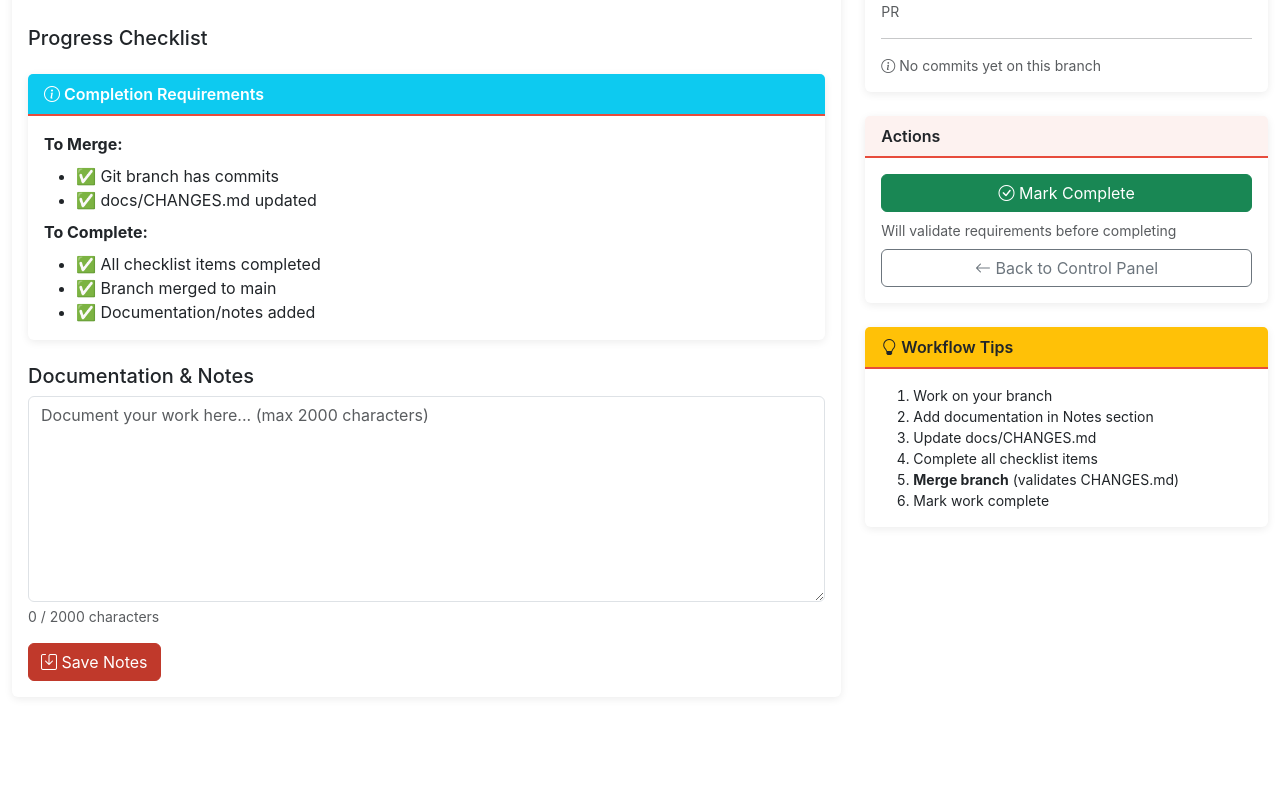
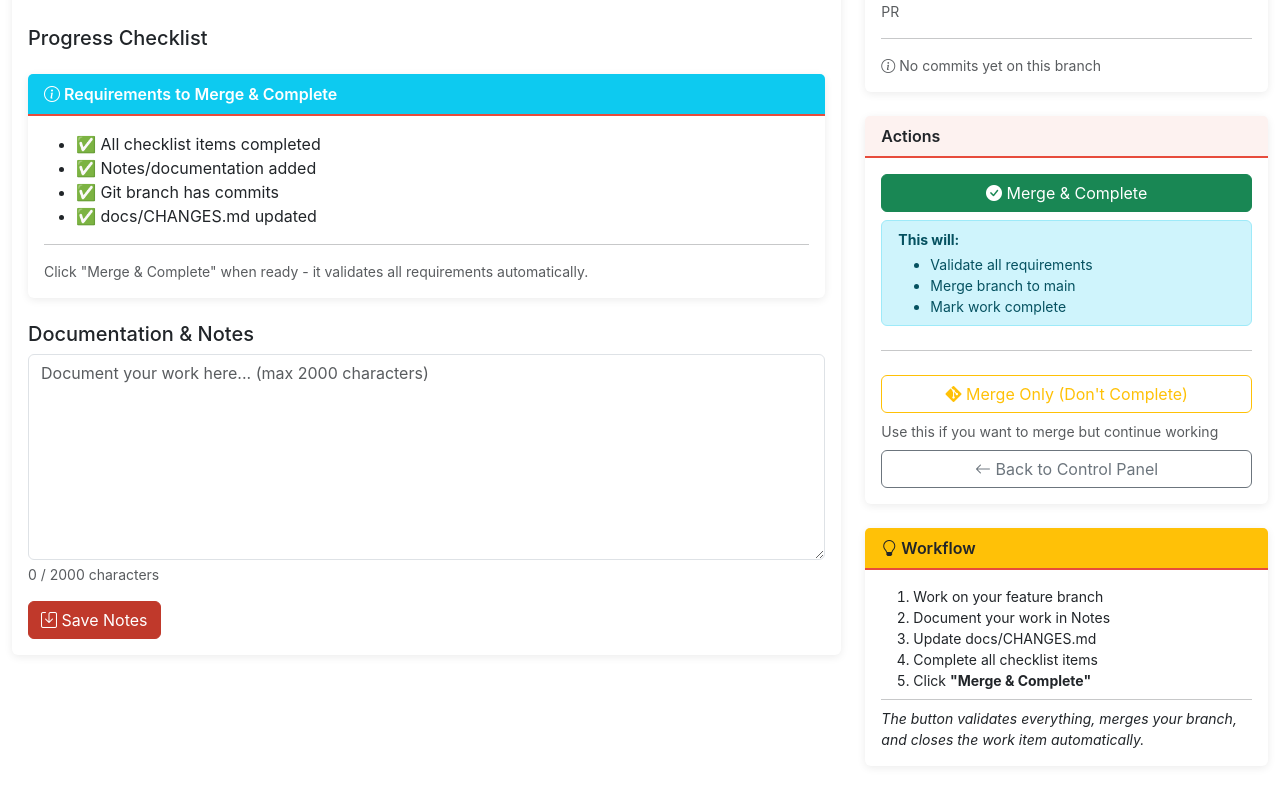
Before and after one commit to wallisga/calcifer, a FastAPI app: template calcifer-app/templates/work_item.html in a window 1280 px wide. Shown: the part 241-1031 px from the top of the page. Before the commit the page ends 922 px from the top, so only its background shows below. Run offline with FastAPI, Linux system fonts and the light colour scheme; the template is opened without the code that fills it, so the values that code supplies are empty.

Commit message:
Improve work item flow

```diff
--- a/calcifer-app/src/main.py
+++ b/calcifer-app/src/main.py
@@ -205,7 +205,7 @@ async def update_notes(
 
 @app.post("/work/{work_id}/complete")
 async def complete_work(work_id: int, db: Session = Depends(get_db)):
-    """Mark work as complete - with validation."""
+    """Mark work as complete - simple validation only."""
     work_item = db.query(models.WorkItem).filter(models.WorkItem.id == work_id).first()
     if not work_item:
         raise HTTPException(status_code=404, detail="Work item not found")
@@ -218,19 +218,12 @@ async def complete_work(work_id: int, db: Session = Depends(get_db)):
     if incomplete_items:
         errors.append(f"{len(incomplete_items)} checklist item(s) not completed")
 
-    # Check 2: Branch exists and has commits?
-    if work_item.git_branch:
-        branch_info = git_manager.get_branch_info(work_item.git_branch)
-        if not branch_info["exists"]:
-            errors.append(f"Git branch '{work_item.git_branch}' does not exist")
-
-        # Check 3: CHANGES.md updated?
-        if not git_manager.check_changes_md_updated():
-            errors.append("docs/CHANGES.md not updated in this branch")
+    # Check 2: Branch merged?
+    if work_item.git_branch and not work_item.branch_merged:
+        errors.append("Branch not yet merged to main")
 
     # If there are validation errors, show them
     if errors:
-        # Store errors in session/flash message (for now, we'll redirect with query param)
         error_msg = " | ".join(errors)
         return RedirectResponse(
             url=f"/work/{work_id}?error={error_msg}",
@@ -299,6 +292,72 @@ async def merge_work_branch(work_id: int, db: Session = Depends(get_db)):
             url=f"/work/{work_id}?error=Merge failed: {result}",
             status_code=303
         )
+
+@app.post("/work/{work_id}/merge-and-complete")
+async def merge_and_complete(work_id: int, db: Session = Depends(get_db)):
+    """Validate, merge branch, and complete work item in one action."""
+    work_item = db.query(models.WorkItem).filter(models.WorkItem.id == work_id).first()
+    if not work_item:
+        raise HTTPException(status_code=404, detail="Work item not found")
+
+    # VALIDATION PHASE
+    errors = []
+
+    # Check 1: All checklist items completed?
+    incomplete_items = [item for item in work_item.checklist if not item.get("done", False)]
+    if incomplete_items:
+        errors.append(f"{len(incomplete_items)} checklist item(s) not completed")
+
+    # Check 2: Branch exists?
+    if not work_item.git_branch:
+        errors.append("No Git branch associated with this work item")
+
+    # Check 3: Branch has commits?
+    if work_item.git_branch:
+        branch_commits = git_manager.get_branch_commits(work_item.git_branch)
+        if not branch_commits:
+            errors.append("Branch has no commits")
+
+    # Check 4: CHANGES.md updated?
+    if work_item.git_branch:
+        if not git_manager.check_changes_md_updated():
+            errors.append("docs/CHANGES.md not updated in this branch")
+
+    # If validation fails, stop here
+    if errors:
+        error_msg = " | ".join(errors)
+        return RedirectResponse(
+            url=f"/work/{work_id}?error={error_msg}",
+            status_code=303
+        )
+
+    # MERGE PHASE
+    # Check if already merged
+    if git_manager.is_branch_merged(work_item.git_branch):
+        work_item.branch_merged = True
+    else:
+        # Attempt merge
+        success, result = git_manager.merge_branch(work_item.git_branch)
+
+        if not success:
+            return RedirectResponse(
+                url=f"/work/{work_id}?error=Merge failed: {result}",
+                status_code=303
+            )
+
+        # Update merge status
+        work_item.branch_merged = True
+        work_item.merge_commit_sha = result
+
+    # COMPLETION PHASE
+    work_item.status = "complete"
+    work_item.completed_date = datetime.utcnow()
+    db.commit()
+
+    return RedirectResponse(
+        url="/?success=Work item completed and merged successfully!",
+        status_code=303
+    )
 
 @app.get("/services", response_class=HTMLResponse)
 async def service_catalog(request: Request, db: Session = Depends(get_db)):
--- a/calcifer-app/templates/work_item.html
+++ b/calcifer-app/templates/work_item.html
@@ -55,20 +55,19 @@
                 <!-- Completion Requirements -->
                 <div class="card mt-4 border-info">
                     <div class="card-header bg-info text-white">
-                        <i class="bi bi-info-circle"></i> Completion Requirements
+                        <i class="bi bi-info-circle"></i> Requirements to Merge & Complete
                     </div>
                     <div class="card-body">
-                        <p class="mb-2"><strong>To Merge:</strong></p>
-                        <ul class="mb-2">
+                        <ul class="mb-0">
+                            <li>✅ All checklist items completed</li>
+                            <li>✅ Notes/documentation added</li>
                             <li>✅ Git branch has commits</li>
                             <li>✅ docs/CHANGES.md updated</li>
                         </ul>
-                        <p class="mb-2"><strong>To Complete:</strong></p>
-                        <ul class="mb-0">
-                            <li>✅ All checklist items completed</li>
-                            <li>✅ Branch merged to main</li>
-                            <li>✅ Documentation/notes added</li>
-                        </ul>
+                        <hr>
+                        <p class="small mb-0 text-muted">
+                            Click "Merge & Complete" when ready - it validates all requirements automatically.
+                        </p>
                     </div>
                 </div>
 
@@ -143,47 +142,74 @@
         <div class="card">
             <div class="card-header">Actions</div>
             <div class="card-body d-grid gap-2">
-                <!-- Merge Button -->
-                {% if work.git_branch and not branch_merged and work.status != 'complete' %}
-                <form method="post" action="/work/{{ work.id }}/merge">
-                    <button type="submit" class="btn btn-warning w-100">
-                        <i class="bi bi-git"></i> Merge Branch to Main
+                {% if work.status != 'complete' %}
+                <!-- Primary Action: Merge & Complete -->
+                <form method="post" action="/work/{{ work.id }}/merge-and-complete">
+                    <button type="submit" class="btn btn-success w-100">
+                        <i class="bi bi-check-circle-fill"></i> Merge & Complete
                     </button>
                 </form>
-                <small class="text-muted">Merge your changes before completing</small>
+                <div class="alert alert-info py-2 mb-0 small">
+                    <strong>This will:</strong>
+                    <ul class="mb-0 mt-1">
+                        <li>Validate all requirements</li>
+                        <li>Merge branch to main</li>
+                        <li>Mark work complete</li>
+                    </ul>
+                </div>
+
                 <hr>
+
+                <!-- Alternative: Just merge without completing -->
+                {% if not branch_merged %}
+                <form method="post" action="/work/{{ work.id }}/merge">
+                    <button type="submit" class="btn btn-outline-warning w-100">
+                        <i class="bi bi-git"></i> Merge Only (Don't Complete)
+                    </button>
+                </form>
+                <small class="text-muted">Use this if you want to merge but continue working</small>
                 {% endif %}
 
-                {% if work.status != 'complete' %}
+                {% if branch_merged %}
+                <div class="alert alert-success py-2 mb-0">
+                    <i class="bi bi-check-circle"></i> Branch already merged
+                </div>
+                <!-- Manual complete if already merged -->
                 <form method="post" action="/work/{{ work.id }}/complete">
-                    <button type="submit" class="btn btn-success w-100">
+                    <button type="submit" class="btn btn-primary w-100">
                         <i class="bi bi-check-circle"></i> Mark Complete
                     </button>
                 </form>
-                <small class="text-muted">Will validate requirements before completing</small>
+                {% endif %}
                 {% else %}
                 <div class="alert alert-success mb-0">
                     <i class="bi bi-check-circle"></i> Work completed on {{ work.completed_date.strftime('%Y-%m-%d') }}
                 </div>
                 {% endif %}
-                <a href="/" class="btn btn-outline-secondary"><i class="bi bi-arrow-left"></i> Back to Control Panel</a>
+
+                <a href="/" class="btn btn-outline-secondary">
+                    <i class="bi bi-arrow-left"></i> Back to Control Panel
+                </a>
             </div>
         </div>
 
         <!-- Rules Reminder -->
         <div class="card border-warning">
             <div class="card-header bg-warning text-dark">
-                <i class="bi bi-lightbulb"></i> Workflow Tips
+                <i class="bi bi-lightbulb"></i> Workflow
             </div>
             <div class="card-body small">
                 <ol class="mb-0">
-                    <li>Work on your branch</li>
-                    <li>Add documentation in Notes section</li>
+                    <li>Work on your feature branch</li>
+                    <li>Document your work in Notes</li>
                     <li>Update docs/CHANGES.md</li>
                     <li>Complete all checklist items</li>
-                    <li><strong>Merge branch</strong> (validates CHANGES.md)</li>
-                    <li>Mark work complete</li>
+                    <li>Click <strong>"Merge & Complete"</strong></li>
                 </ol>
+                <hr class="my-2">
+                <p class="mb-0 fst-italic">
+                    The button validates everything, merges your branch, and closes the work item automatically.
+                </p>
             </div>
         </div>
     </div>
```
Also changed, not shown: calcifer-app/templates/home.html (+15 -3 lines).
